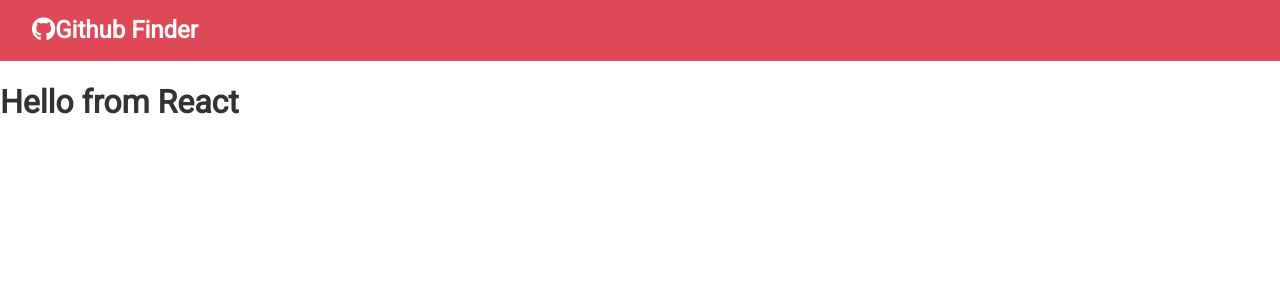
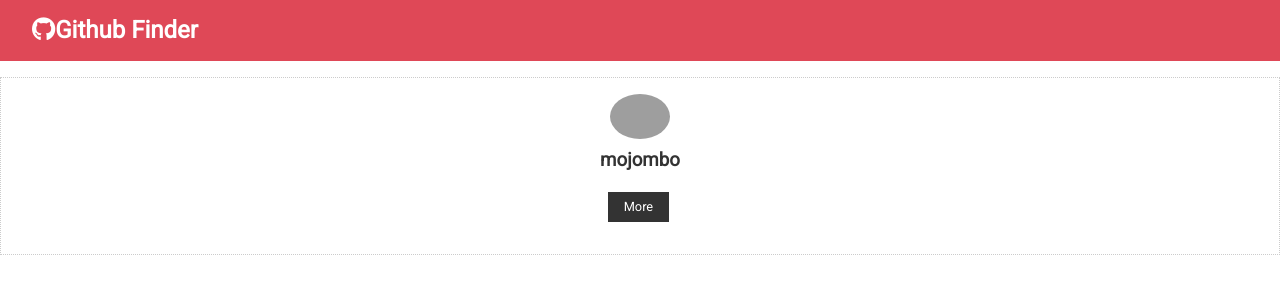
Before and after one commit to danchamorro/github-finder, a React (Create React App) app: page / in a window 1280 px wide. Shown: the top 300 px of the page. Built offline with nearby package versions, Linux system fonts and the light colour scheme; grey boxes are pictures that could not be loaded.

Commit message:
Added UserItem

```diff
--- a/src/App.js
+++ b/src/App.js
@@ -1,13 +1,14 @@
 import React, { Component } from "react";
 import "./App.css";
 import Navbar from "./components/layout/Navbar";
+import UserItem from "./components/users/UserItem";
 
 class App extends Component {
   render() {
     return (
       <div className="App">
         <Navbar title="Github Finder" icon="fab fa-github" />
-        <h1>Hello from React</h1>
+        <UserItem />
       </div>
     );
   }
--- /dev/null
+++ b/src/components/users/UserItem.js
@@ -0,0 +1,33 @@
+import React, { Component } from "react";
+
+export class UserItem extends Component {
+  state = {
+    id: "id",
+    login: "mojombo",
+    avatar_url: "https://avatars0.githubusercontent.com/u/1?v=4",
+    html_url: "https://github.com/mojombo"
+  };
+
+  render() {
+    const { login, avatar_url, html_url } = this.state;
+
+    return (
+      <div className="card text-center">
+        <img
+          src={avatar_url}
+          alt=""
+          className="round-img"
+          style={{ width: "60px" }}
+        />
+        <h3>{login}</h3>
+        <div>
+          <a href={html_url} className="btn btn-dark btn-sm my-1">
+            More
+          </a>
+        </div>
+      </div>
+    );
+  }
+}
+
+export default UserItem;
```
